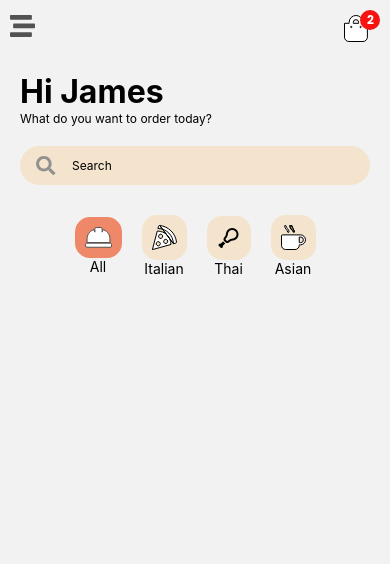
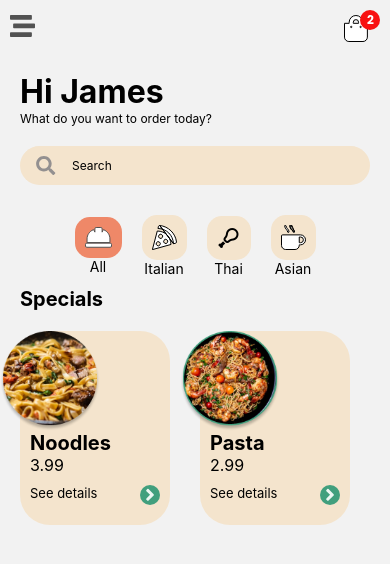
Before and after one commit to mucahit-sahin/food-delivery-app, a React Native app: screen /Home in a window 390 px wide. Shown: the top 564 px of the page. Built offline with nearby package versions, Linux system fonts and the light colour scheme.

Commit message:
Added Specials Component

```diff
--- /dev/null
+++ b/Components/Specials.js
@@ -0,0 +1,66 @@
+import { View, Text, FlatList, Image, TouchableOpacity } from "react-native";
+import React from "react";
+import specials from "../assets/data/specials";
+import { colors } from "../assets/colors/colors";
+import ArrowRight from "../assets/icons/ArrowRight";
+import { useNavigation } from "@react-navigation/native";
+
+const Specials = () => {
+  const navigation = useNavigation();
+  return (
+    <View style={{}}>
+      {/*Title */}
+      <View style={{ marginHorizontal: 20 }}>
+        <Text style={{ fontSize: 20, fontWeight: "bold" }}>Specials</Text>
+      </View>
+      <FlatList
+        data={specials}
+        renderItem={({ item }) => (
+          <TouchableOpacity
+            style={{
+              backgroundColor: colors.primary,
+              borderRadius: 30,
+              paddingHorizontal: 10,
+              paddingVertical: 20,
+              margin: 10,
+              marginTop: 20,
+              marginLeft: 20,
+              width: 150,
+              justifyContent: "space-between",
+            }}
+            onPress={() => navigation.navigate("Details", { id: item.id })}
+          >
+            <Image
+              source={item.icon}
+              style={{
+                width: 100,
+                height: 100,
+                marginLeft: -30,
+                marginTop: -20,
+              }}
+            />
+            <Text style={{ fontSize: 20, fontWeight: "bold" }}>
+              {item.name}
+            </Text>
+            <Text style={{ fontSize: 16 }}>{item.price}</Text>
+            <View
+              style={{
+                flexDirection: "row",
+                marginTop: 10,
+                justifyContent: "space-between",
+              }}
+            >
+              <Text style={{ fontSize: 13 }}>See details</Text>
+              <ArrowRight />
+            </View>
+          </TouchableOpacity>
+        )}
+        keyExtractor={(item) => item.id}
+        scrollEnabled={true}
+        horizontal={true}
+      />
+    </View>
+  );
+};
+
+export default Specials;
--- a/Screens/Home.js
+++ b/Screens/Home.js
@@ -4,6 +4,7 @@ import { SafeAreaView } from "react-native-safe-area-context";
 import Categories from "../Components/Categories";
 import Header from "../Components/Header";
 import SearchBar from "../Components/SearchBar";
+import Specials from "../Components/Specials";
 
 const Home = () => {
   return (
@@ -11,6 +12,7 @@ const Home = () => {
       <Header />
       <SearchBar />
       <Categories />
+      <Specials />
     </SafeAreaView>
   );
 };
--- /dev/null
+++ b/assets/data/specials.js
@@ -0,0 +1,15 @@
+const specials = [
+  {
+    id: 1,
+    name: "Noodles",
+    icon: require("../images/noodles.png"),
+    price: "3.99",
+  },
+  {
+    id: 2,
+    name: "Pasta",
+    icon: require("../images/pasta.png"),
+    price: "2.99",
+  },
+];
+export default specials;
--- /dev/null
+++ b/assets/icons/ArrowRight.js
@@ -0,0 +1,24 @@
+import * as React from "react";
+import Svg, { Circle, Path } from "react-native-svg";
+
+function ArrowRight(props) {
+  return (
+    <Svg
+      xmlns="http://www.w3.org/2000/svg"
+      width={20}
+      height={20}
+      viewBox="0 0 20 20"
+      fill="none"
+      {...props}
+    >
+      <Circle cx={10} cy={10} r={10} fill="#419F7D" />
+      <Path
+        d="M13.649 10.496l-5.108 5.108a.898.898 0 01-1.274 0l-.848-.848a.898.898 0 010-1.274l3.62-3.62L6.42 6.24a.898.898 0 010-1.274l.845-.856a.898.898 0 011.273 0l5.108 5.108a.899.899 0 01.004 1.277z"
+        fill="#fff"
+        fillOpacity={0.9}
+      />
+    </Svg>
+  );
+}
+
+export default ArrowRight;
```
Also changed, not shown: assets/images/noodles.png (added), assets/images/pasta.png (added).
